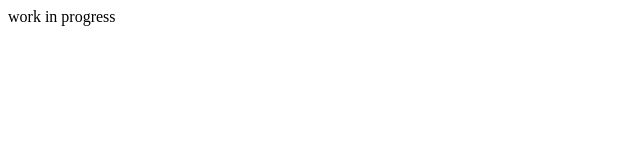
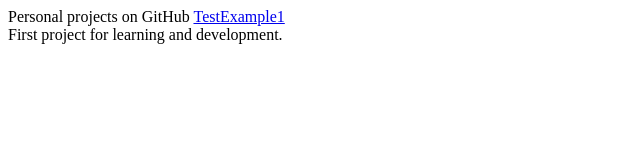
Before and after one commit to gmcpar/gmcpar.github.io, a plain HTML site: page index.html in a window 1280 px wide. Shown: the whole page, without its empty margins (0-640 px from the left). Drawn offline with Linux system fonts and the light colour scheme.

Commit message:
Update index.html

```diff
--- a/index.html
+++ b/index.html
@@ -6,6 +6,10 @@
     <title>GitHub Page</title>
 </head>
 <body>
-    work in progress
+    Personal projects on GitHub
+
+    <a href="https://github.com/gmcpar/TestExample1">TestExample1</a>
+    <br/>
+    First project for learning and development.
 </body>
 </html>
```
